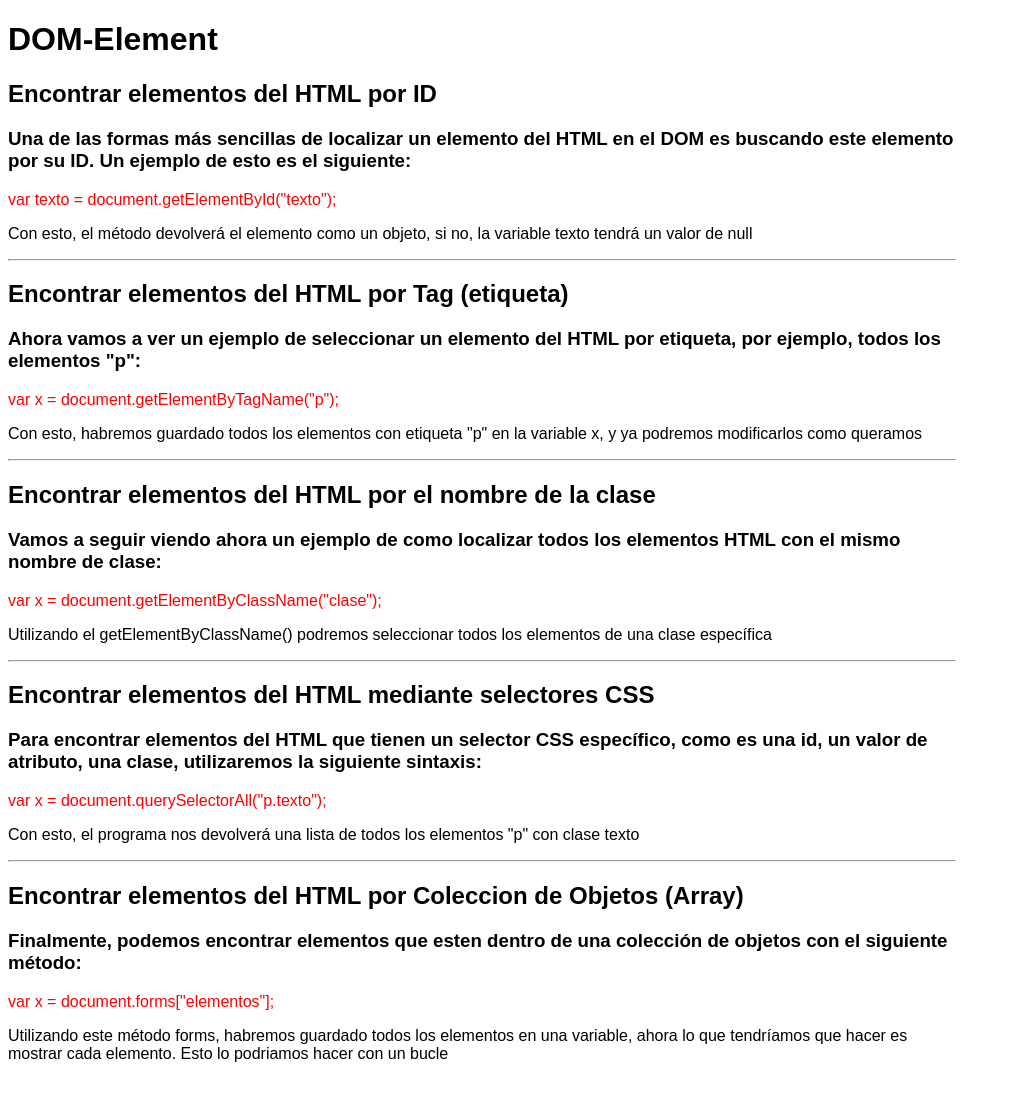
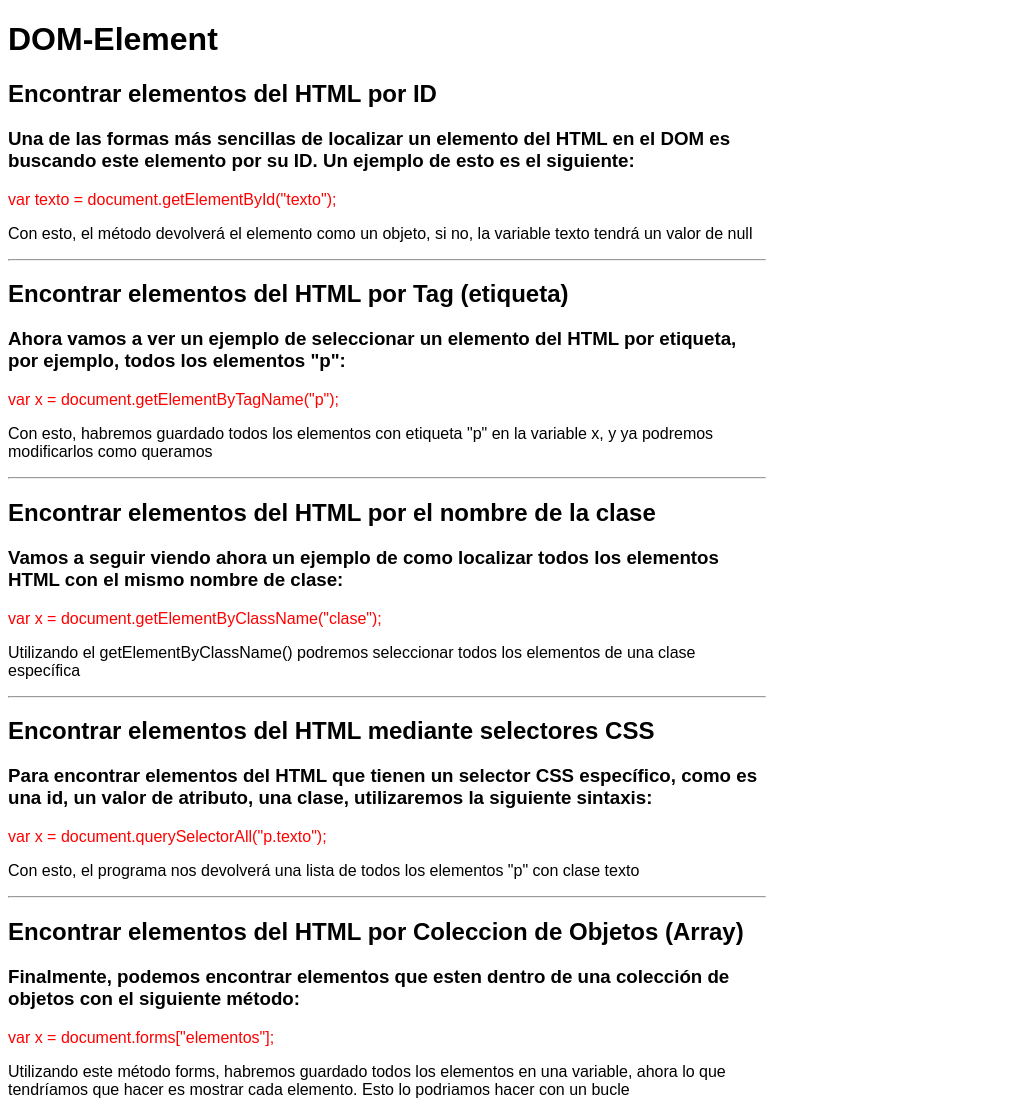
Before and after one commit to BabiTheBlackbull/BabiTheBlackbull.github.io, a PHP site: page /jsfiddle/DOM-Element/index.html in a window 1280 px wide. Shown: the whole page, without its empty margins (0-1011 px from the left). Before the commit the page ends 1062 px from the top, so only its background shows below. Run offline with PHP 8.4, Linux system fonts and the light colour scheme.

Commit message:
Update styles.css

```diff
--- a/projecteEnBlanc/webEnBlanc/jsfiddle/DOM-Element/css/styles.css
+++ b/projecteEnBlanc/webEnBlanc/jsfiddle/DOM-Element/css/styles.css
@@ -3,7 +3,7 @@
 }
 
 #contenedor{
-    width: 75%;
+    width: 60%;
 }
 
 .text{
```
